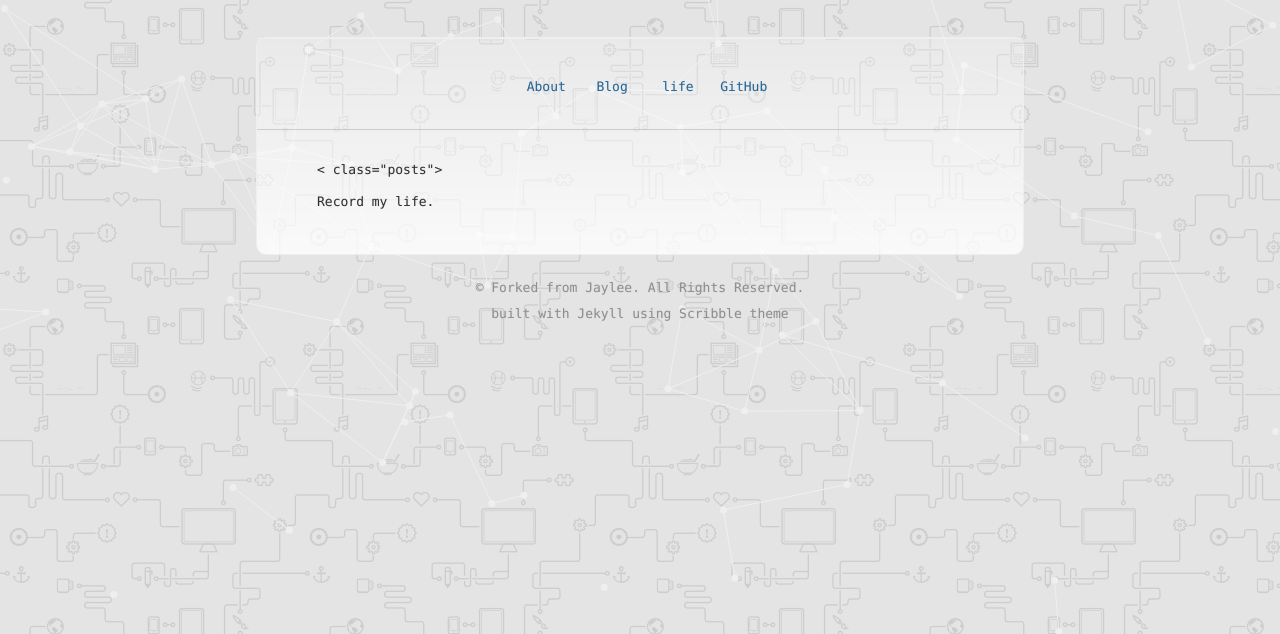
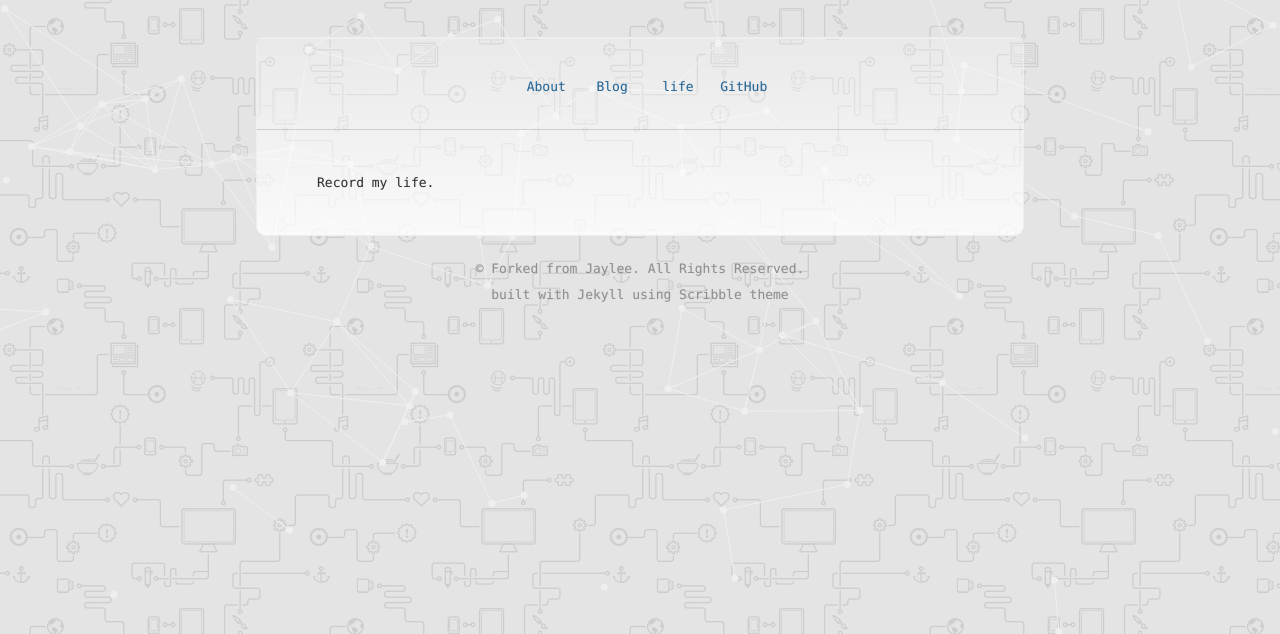
Before and after one commit to tykilo/tykilo.github.io, a plain HTML site: page life.html in a window 1280 px wide. Shown: the part 166-800 px from the top of the page. Drawn offline with Linux system fonts and the light colour scheme.

Commit message:
no message

```diff
--- a/life.html
+++ b/life.html
@@ -75,7 +75,7 @@
 
     </div>
 
-    <div class="content">< class="posts">
+    <div class="content">
         <p>Record my life.</p>
         <!--
           <li>
```
